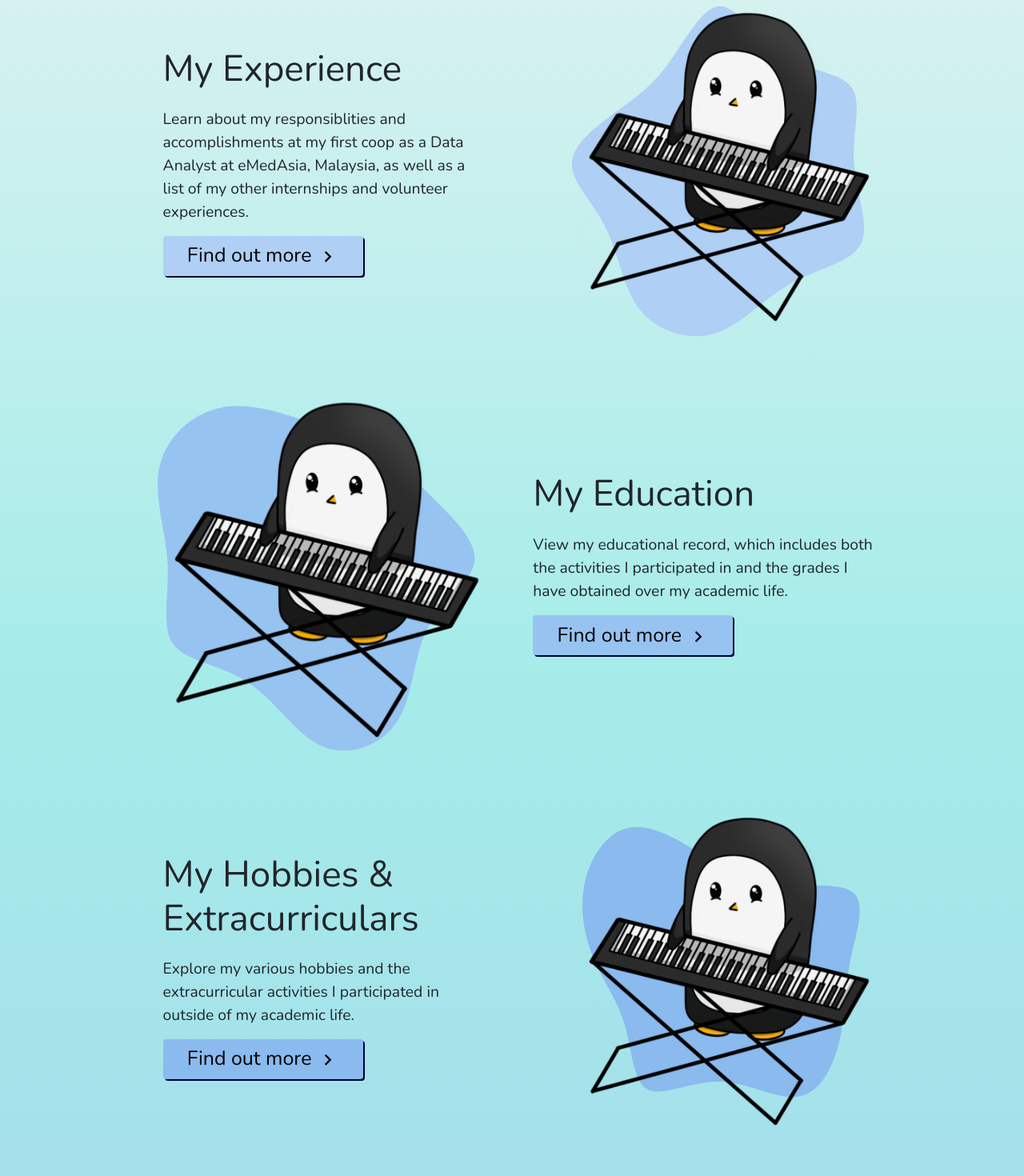
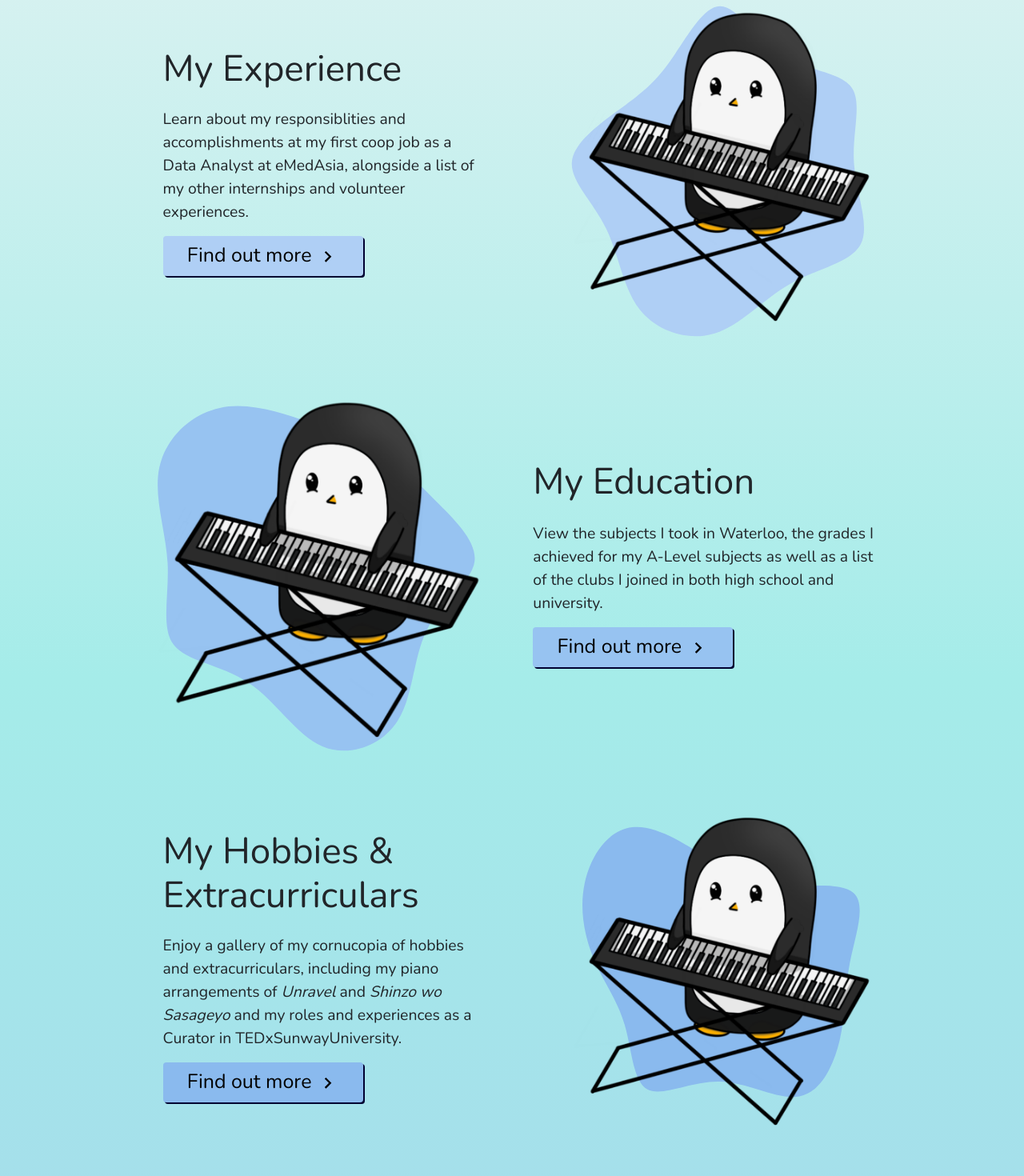
Before and after one commit to mcpenguin/the-arctic-blog, a React (Create React App) app: page / in a window 1280 px wide. Shown: the part 2220-3690 px from the top of the page at 80% size. Built offline with nearby package versions, Linux system fonts and the light colour scheme.

Commit message:
more descriptions

```diff
--- a/src/components/PageSections/PageSections.js
+++ b/src/components/PageSections/PageSections.js
@@ -60,8 +60,8 @@ const pageSectionData = [
         desc: <p>
             {/* Check out my work and volunteer experience, both for technical and
             non-technical roles. */}
-            Learn about my responsiblities and accomplishments at my first coop
-            as a Data Analyst at eMedAsia, Malaysia, as well as a list of my other
+            Learn about my responsiblities and accomplishments at my first coop job
+            as a Data Analyst at eMedAsia, alongside a list of my other
             internships and volunteer experiences.
         </p>,
     },
@@ -70,8 +70,9 @@ const pageSectionData = [
         image: penguin_extracurriculars,
         title: 'My Education',
         desc: <p>
-            View my educational record, which includes both the activities I
-            participated in and the grades I have obtained over my academic life.
+            View the subjects I took in Waterloo, the grades I achieved for my
+            A-Level subjects as well as a list of the clubs I joined in both high school
+            and university.
         </p>,
     },
     {
@@ -79,8 +80,11 @@ const pageSectionData = [
         image: penguin_extracurriculars,
         title: 'My Hobbies & Extracurriculars',
         desc: <p>
-            Explore my various hobbies and the extracurricular activities I participated
-            in outside of my academic life.
+            Enjoy a gallery of my cornucopia of hobbies and extracurriculars,
+            including my piano arrangements
+            of <i>Unravel</i> and <i>Shinzo wo Sasageyo</i> and my
+            roles and experiences as a Curator
+            in TEDxSunwayUniversity.
         </p>,
     },
     {
```
